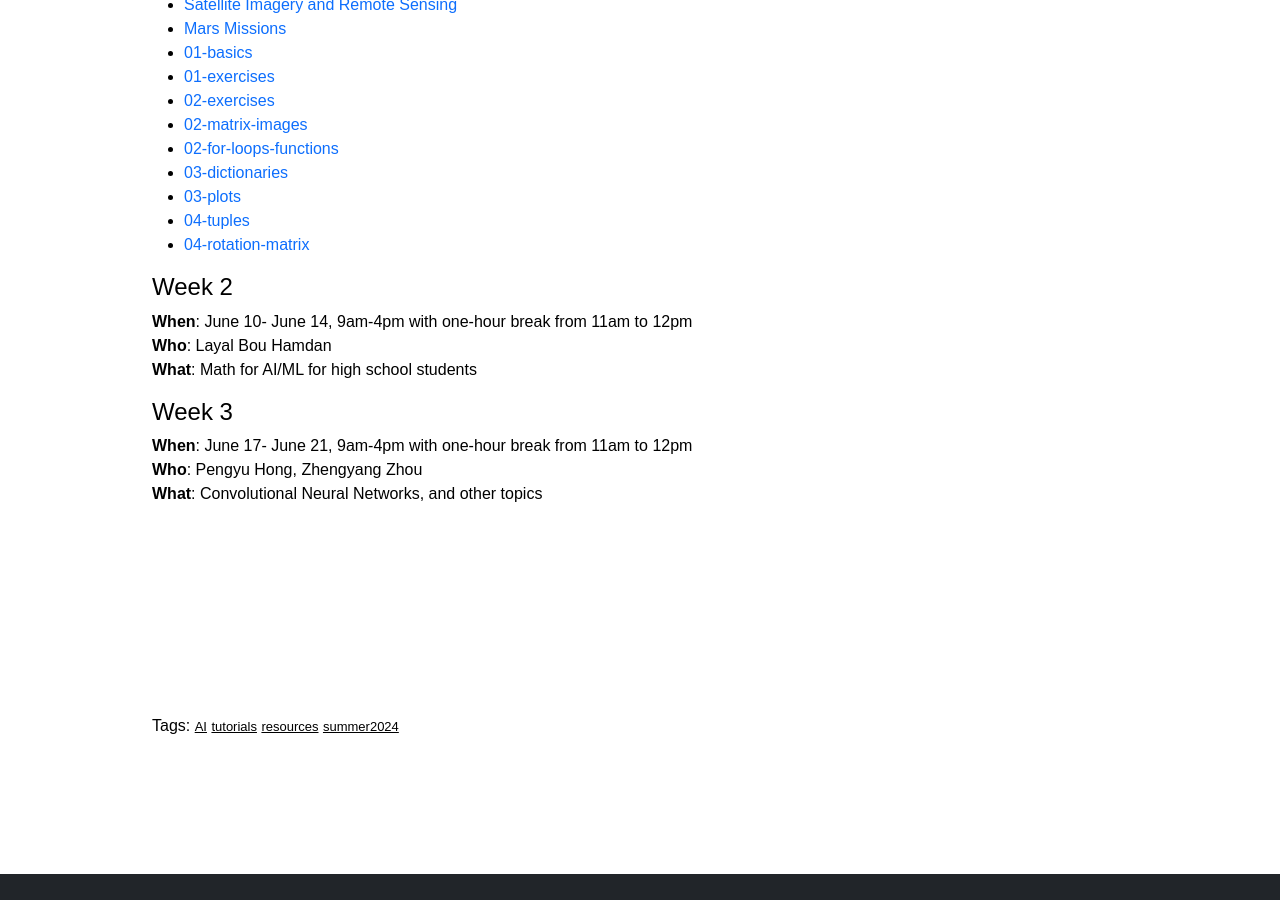
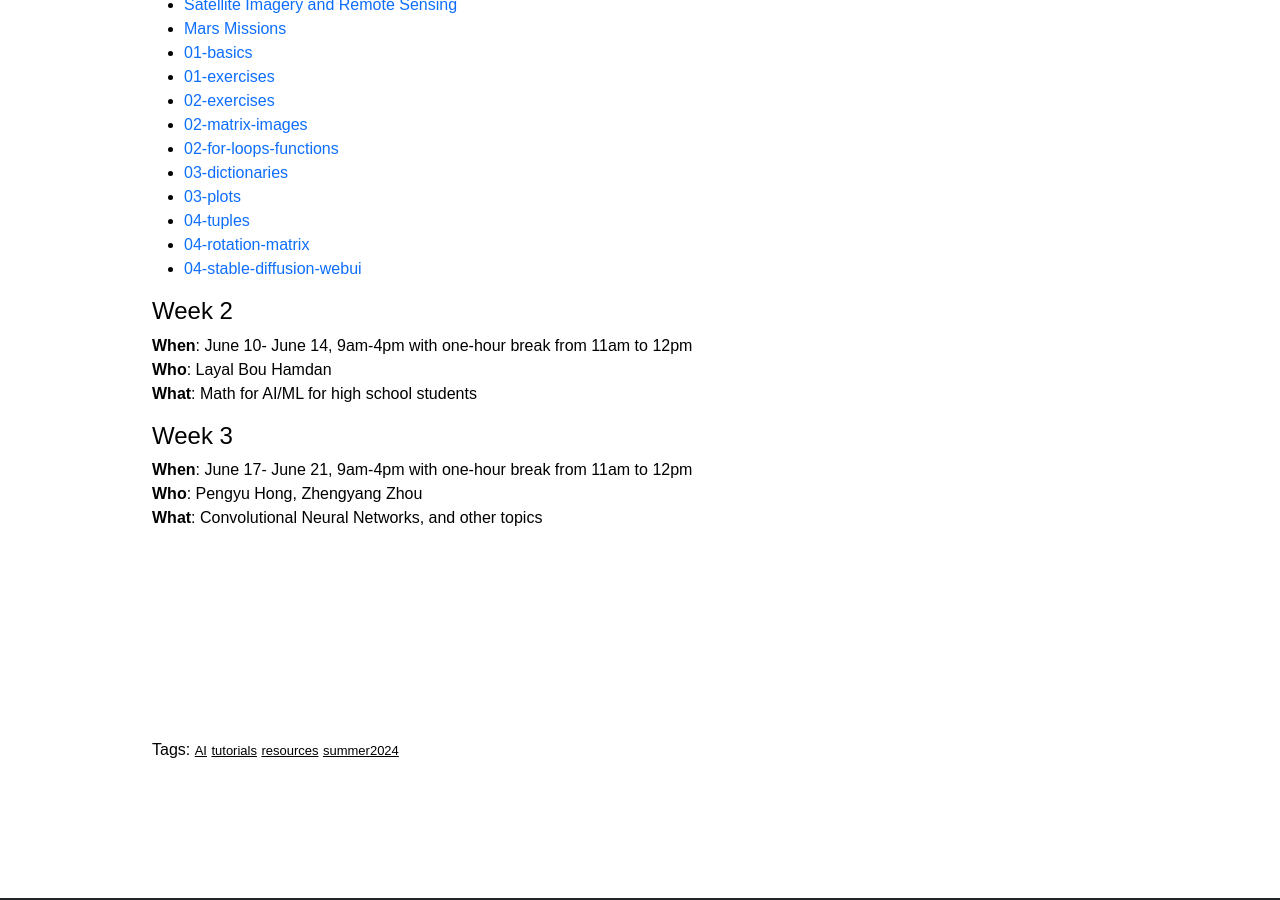
Before and after one commit to planet-ai-2023/planet-ai-2023.github.io, a Jekyll site: the page built from _posts/2024-6-01-summer-2024.md, in a window 1280 px wide and 900 px high, scrolled down 472 px. Built offline with Jekyll 4.4.1, drawn with Linux system fonts in a browser that asks for light colours.

Commit message:
Add files via upload

```diff
--- a/_posts/2024-6-01-summer-2024.md
+++ b/_posts/2024-6-01-summer-2024.md
@@ -28,6 +28,7 @@ A few things for Day 1:
 - [03-plots](https://gist.github.com/planet-ai-2023/8c345c386484b7a5d8337c6d7083a07a){:target="_blank"}
 - [04-tuples](https://gist.github.com/planet-ai-2023/b6739607d4d01aceb93c68012f900668){:target="_blank"}
 - [04-rotation-matrix](https://docs.google.com/document/d/1D77UxboUtroG3J1APK84uA3uBjwH3408QdnRxLY4-y0/edit?usp=sharing){:target="_blank"}
+- [04-stable-diffusion-webui](https://colab.research.google.com/github/TheLastBen/fast-stable-diffusion/blob/main/fast_stable_diffusion_AUTOMATIC1111.ipynb){:target="_blank"}
 
 # Week 2
 **When**: June 10- June 14, 9am-4pm with one-hour break from 11am to 12pm
```
